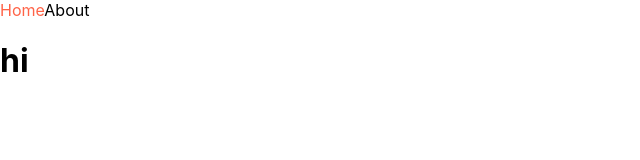
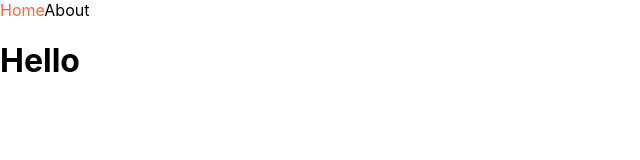
Before and after one commit to indiu6/nextjs-nomad, a Next.js app: page / in a window 1280 px wide. Shown: the top 160 px of the page, without its empty margins (0-640 px from the left). Built offline with nearby package versions, Linux system fonts and the light colour scheme.

Commit message:
add new comp

```diff
--- /dev/null
+++ b/components/Seo.js
@@ -0,0 +1,9 @@
+import Head from 'next/head';
+
+export default function Seo({ title }) {
+  return (
+    <Head>
+      <title>{title} | Next Movies</title>
+    </Head>
+  );
+}
--- a/pages/about.js
+++ b/pages/about.js
@@ -1,6 +1,9 @@
+import Seo from '../components/Seo';
+
 function about() {
   return (
     <div>
+      <Seo title="About" />
       <h1>About</h1>
     </div>
   );
--- a/pages/index.js
+++ b/pages/index.js
@@ -1,7 +1,10 @@
+import Seo from '../components/Seo';
+
 function index() {
   return (
     <div>
-      <h1 className="active">hi</h1>
+      <Seo title="Home" />
+      <h1 className="active">Hello</h1>
     </div>
   );
 }
```
